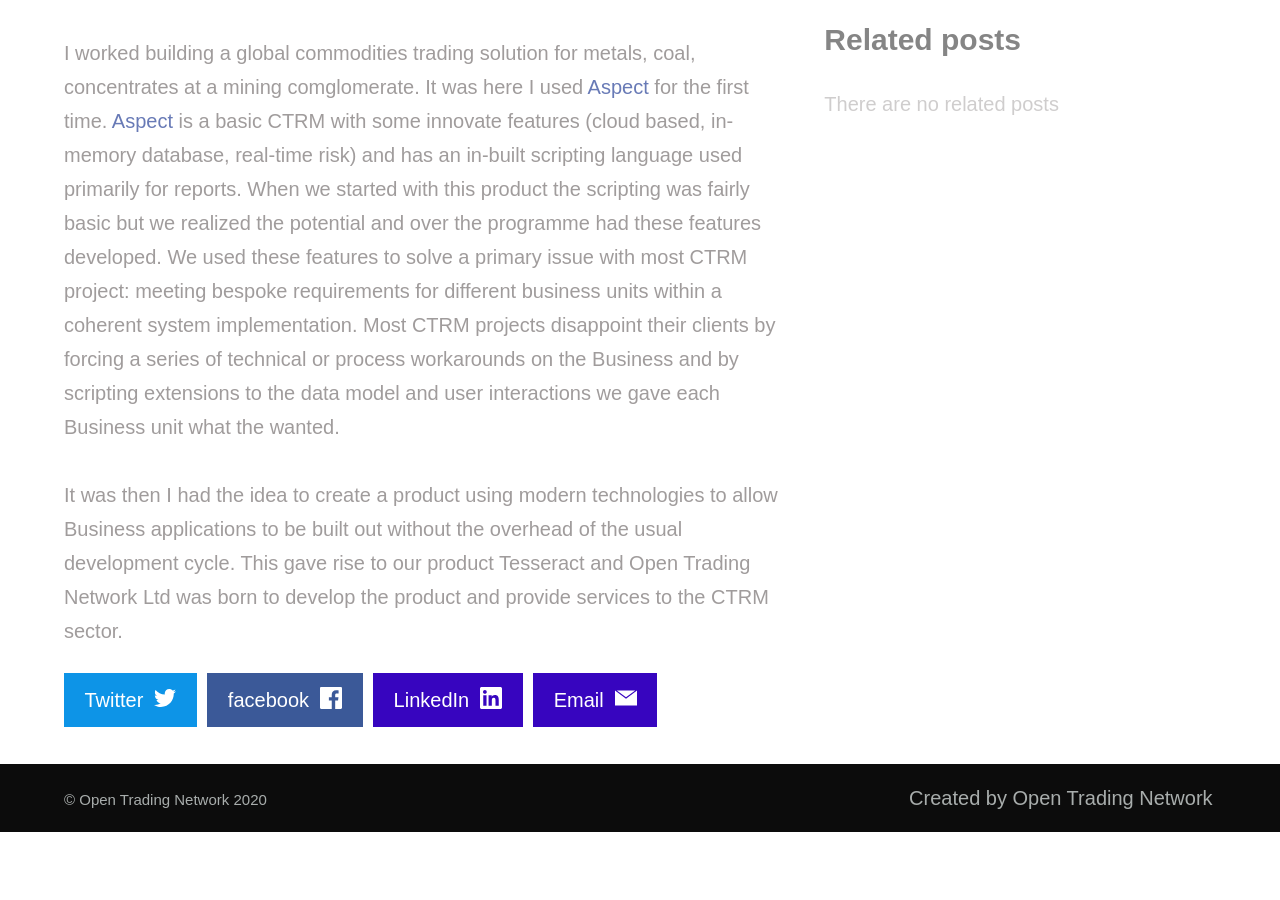
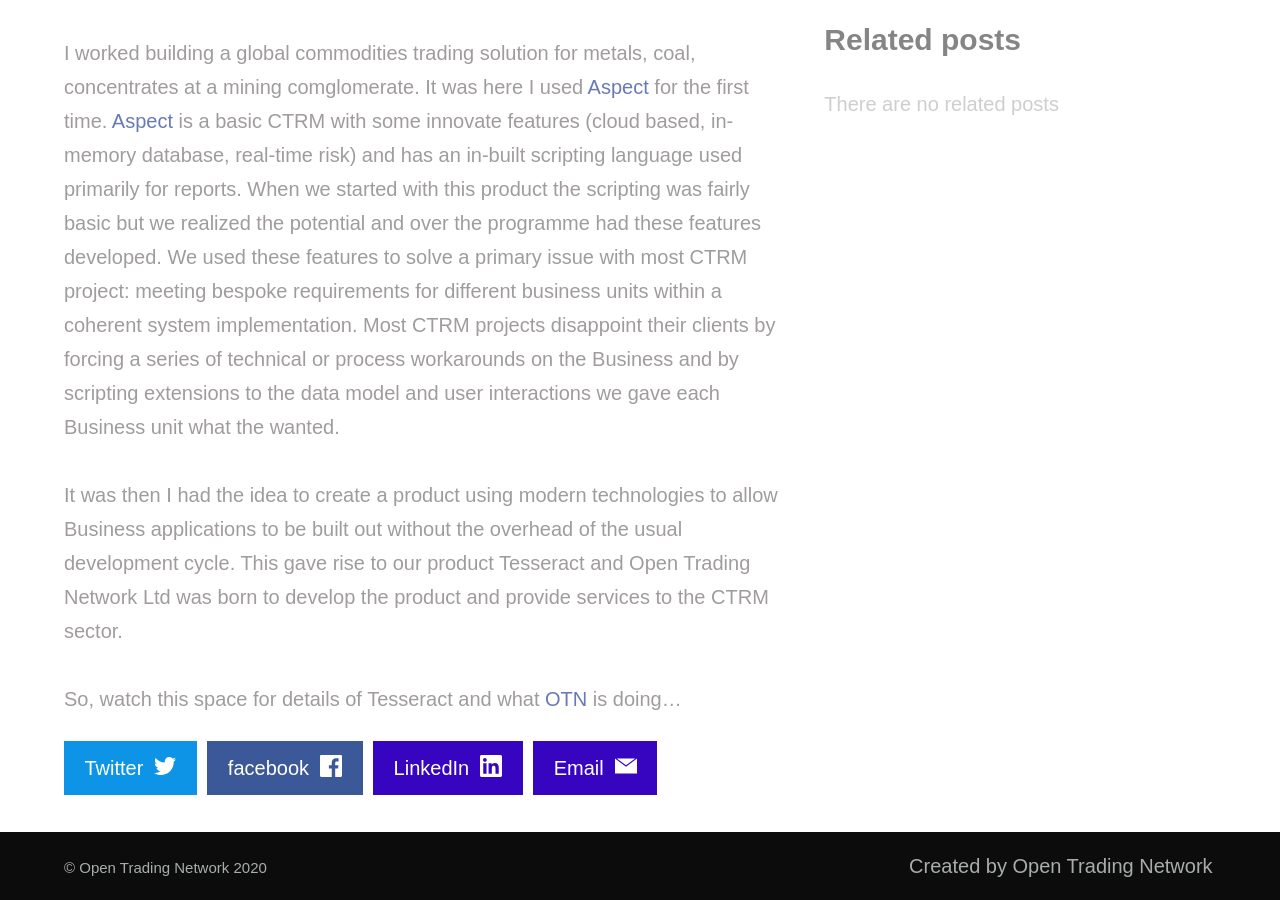
Before and after one commit to opentrading-net/opentrading-net.github.io, a Jekyll site: the page built from _posts/2019-08-01-setup-otn.md, in a window 1280 px wide and 900 px high, scrolled down 759 px. Built offline with Jekyll 4.4.1, drawn with Linux system fonts in a browser that asks for light colours; before the commit the page ends 1591 px from its top, so only the background shows below that.

Commit message:
Add OTN link

```diff
--- a/_posts/2019-08-01-setup-otn.md
+++ b/_posts/2019-08-01-setup-otn.md
@@ -15,8 +15,11 @@
 
 It was then I had the idea to create a product using modern technologies to allow Business applications to be built out without the overhead of the usual development cycle. This gave rise to our product Tesseract and Open Trading Network Ltd was born to develop the product and provide services to the CTRM sector.
 
+So, watch this space for details of Tesseract and what [OTN] is doing...
+
 
 [RightAngle]: (https://openlink.com/en/solutions/products/software/rightangle/)
 [Endur]: (https://openlink.com/en/solutions/products/software/endur/)
 [CXL]: (https://www.tpt.com/products/)
 [Aspect]: (https://aspectenterprise.com/)
+[OTN]: (https://docs.opentrading.net/)
```
